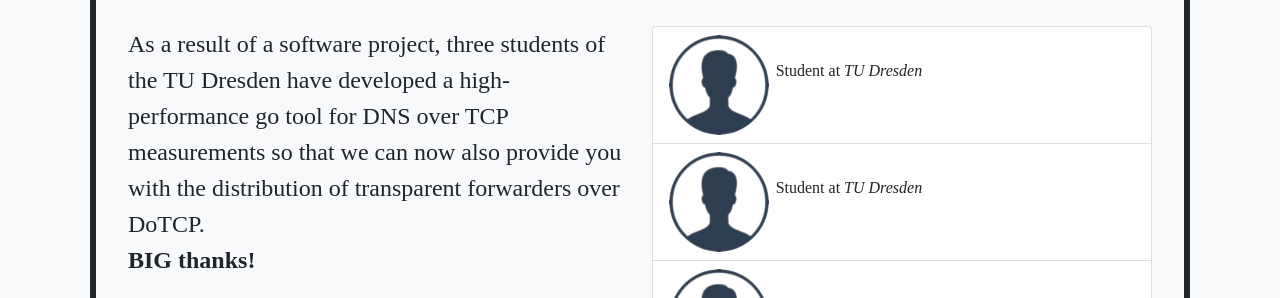
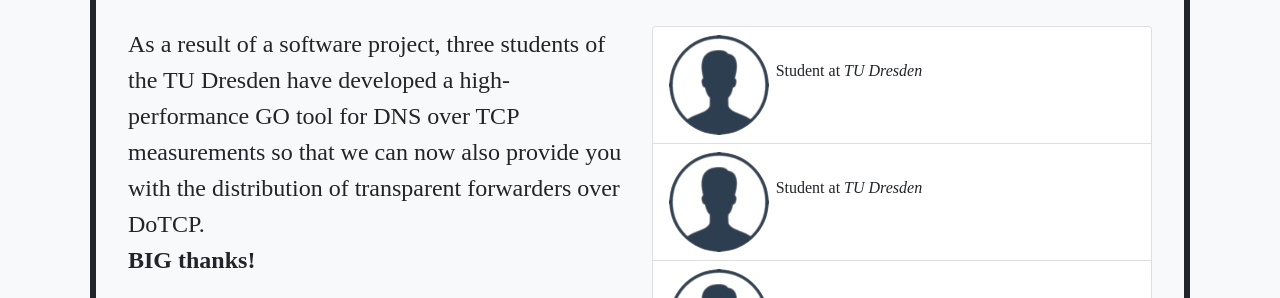
Before and after one commit to netd-tud/odns.secnow.net, a Jekyll site: the page built from contact.md, in a window 1280 px wide. Shown: the part 736-1034 px from the top of the page. Built offline with Jekyll 4.4.1, drawn with Linux system fonts in a browser that asks for light colours; some web fonts are replaced.

Commit message:
Update contact.md

```diff
--- a/contact.md
+++ b/contact.md
@@ -53,7 +53,7 @@ title:  "About"
         <div class="box-title">Credits</div>
         <div class="row row-cols-lg-1 row-cols-xl-2 px-3 mb-3 align-items-stretch">
             <div class="col-sm-12">
-                            <p class="fs-4 text-justify">As a result of a software project, three students of the TU Dresden have developed a high-performance go tool for DNS over TCP measurements so that we can now also provide you with the distribution of transparent forwarders over DoTCP.<br><b>BIG thanks!</b></p>
+                            <p class="fs-4 text-justify">As a result of a software project, three students of the TU Dresden have developed a high-performance GO tool for DNS over TCP measurements so that we can now also provide you with the distribution of transparent forwarders over DoTCP.<br><b>BIG thanks!</b></p>
 
             </div>
                         <div class="col-sm-12">
```
